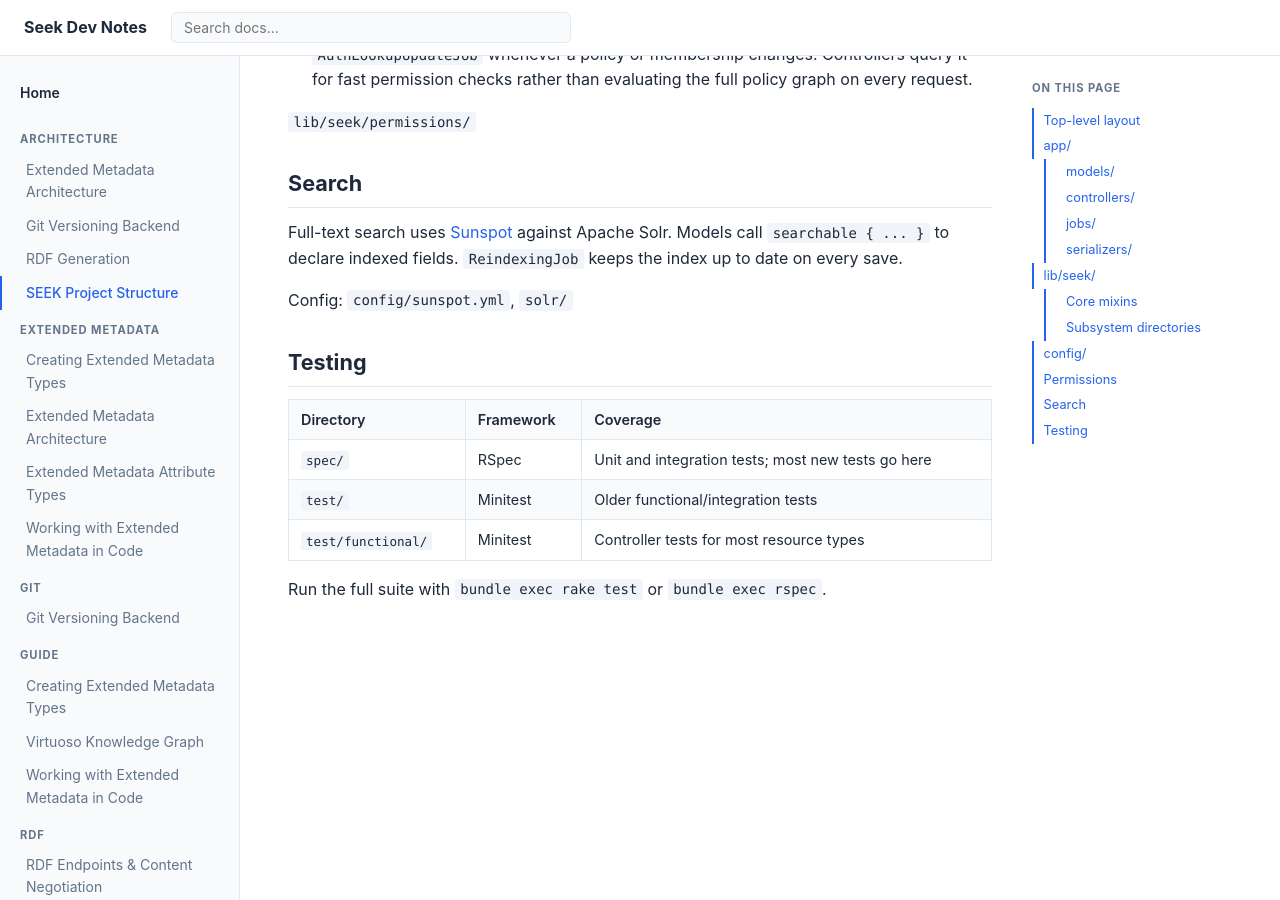
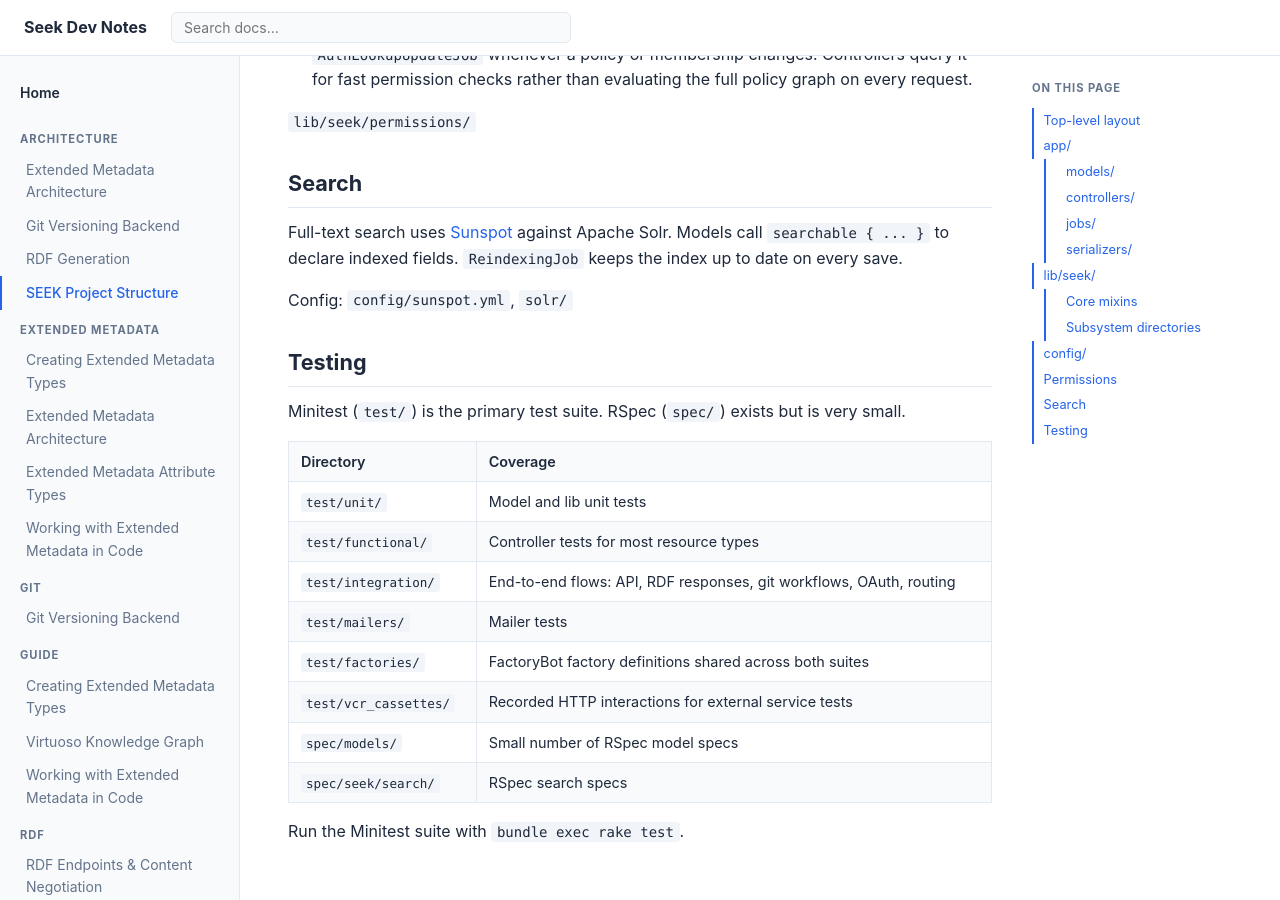
Before and after one commit to stuzart/seek-dev-notes, a Jekyll site: the page built from _docs/seek-project-structure.md, in a window 1280 px wide and 900 px high, scrolled down 4310 px. Built offline with Jekyll 4.4.1, drawn with Linux system fonts in a browser that asks for light colours.

Commit message:
Fix test directory structure in project structure doc

```diff
--- a/_docs/seek-project-structure.md
+++ b/_docs/seek-project-structure.md
@@ -133,10 +133,17 @@ Config: `config/sunspot.yml`, `solr/`
 
 ## Testing
 
-| Directory | Framework | Coverage |
-|---|---|---|
-| `spec/` | RSpec | Unit and integration tests; most new tests go here |
-| `test/` | Minitest | Older functional/integration tests |
-| `test/functional/` | Minitest | Controller tests for most resource types |
+Minitest (`test/`) is the primary test suite. RSpec (`spec/`) exists but is very small.
 
-Run the full suite with `bundle exec rake test` or `bundle exec rspec`.
+| Directory | Coverage |
+|---|---|
+| `test/unit/` | Model and lib unit tests |
+| `test/functional/` | Controller tests for most resource types |
+| `test/integration/` | End-to-end flows: API, RDF responses, git workflows, OAuth, routing |
+| `test/mailers/` | Mailer tests |
+| `test/factories/` | FactoryBot factory definitions shared across both suites |
+| `test/vcr_cassettes/` | Recorded HTTP interactions for external service tests |
+| `spec/models/` | Small number of RSpec model specs |
+| `spec/seek/search/` | RSpec search specs |
+
+Run the Minitest suite with `bundle exec rake test`.
```
